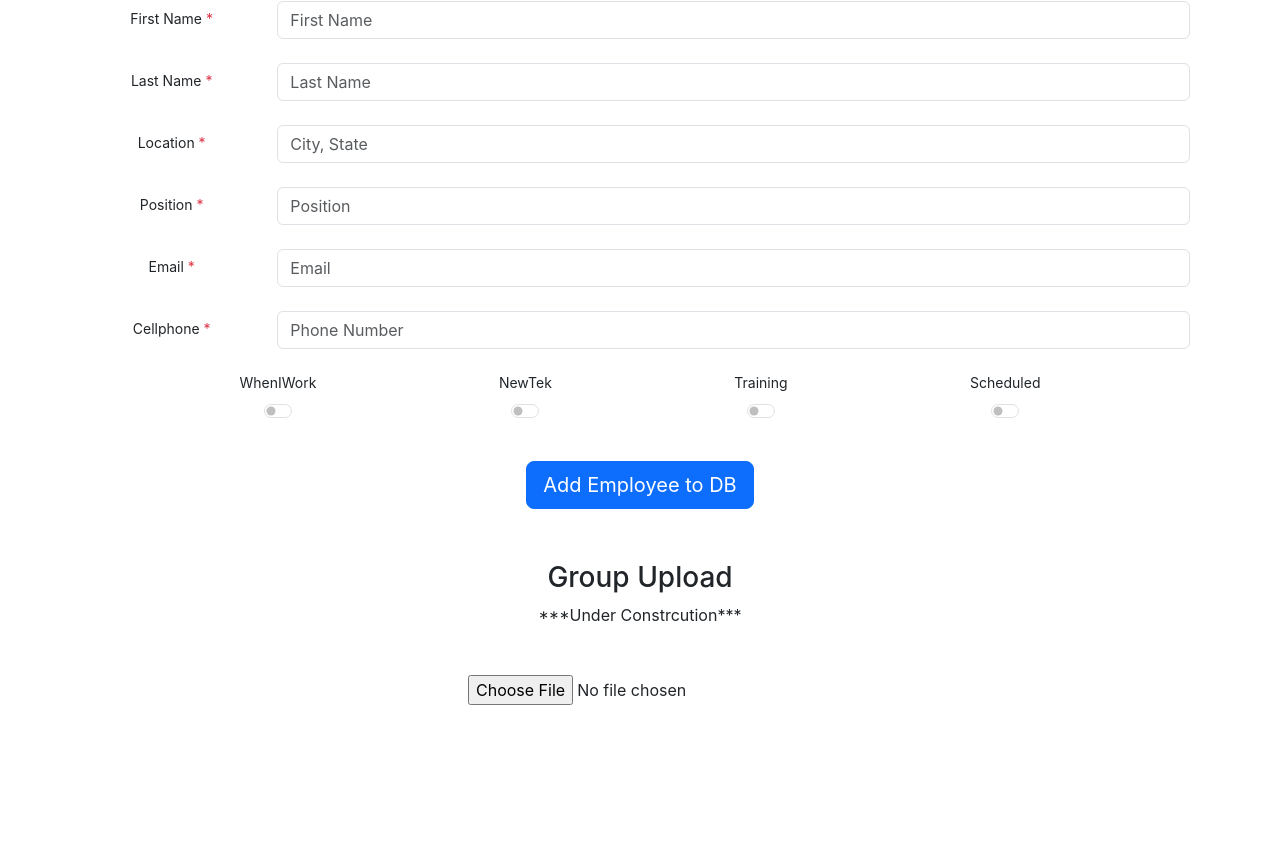
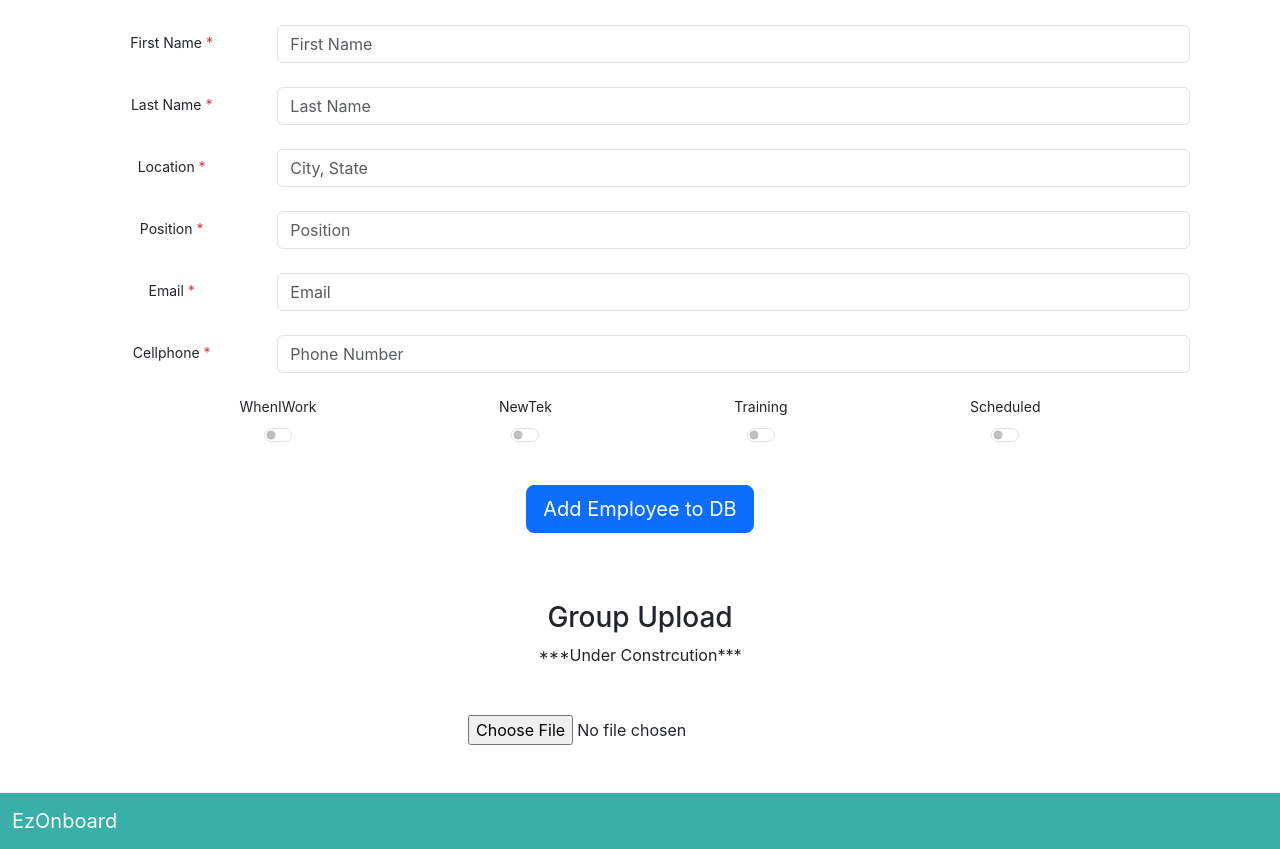
Before and after one commit to jkor2/EasyOnboard, a React (Create React App) app in the folder frontend/: page /upload in a window 1280 px wide. Shown: the part 212-1061 px from the top of the page. Before the commit the page ends 917 px from the top, so only its background shows below. Built offline with nearby package versions, Linux system fonts and the light colour scheme; no server answers.

Commit message:
UI Updates

```diff
--- a/frontend/src/App.css
+++ b/frontend/src/App.css
@@ -40,3 +40,13 @@
 .bg-custom-css{
   background: #3aaFa9;
 }
+/* Hide scrollbar for Chrome, Safari and Opera */
+*::-webkit-scrollbar {
+  display: none;
+}
+
+/* Hide scrollbar for IE, Edge and Firefox */
+*{
+  -ms-overflow-style: none;  /* IE and Edge */
+  scrollbar-width: none;  /* Firefox */
+}
--- a/frontend/src/components/home.js
+++ b/frontend/src/components/home.js
@@ -4,6 +4,7 @@ import Table from "react-bootstrap/Table";
 import Header from "./reuse/header";
 import "../App.css";
 import RenderStatusButton from "./reuse/statusChangeButton"; // For changing the status of employee
+import Footer from "./reuse/footer";
 
 function Home() {
   // Employee Data State
@@ -41,7 +42,7 @@ function Home() {
   };
 
   return (
-    <>
+    <div style={{ display: "flex", flexDirection: "column", minHeight: "100vh" }}>
     {Header(1)}
     <Container fluid className="mb-3">
       <h1>Employee Overview</h1>
@@ -68,7 +69,11 @@ function Home() {
         ""
       )}
     </Container>
-    </>
+
+    <div style={{ marginTop: "auto" }}>
+      <Footer />
+    </div>
+  </div>
 );
 }
 
--- /dev/null
+++ b/frontend/src/components/reuse/footer.js
@@ -0,0 +1,23 @@
+import React from "react";
+import Container from "react-bootstrap/esm/Container";
+import Navbar from "react-bootstrap/Navbar";
+
+function Footer() {
+  return (
+    <>
+      <Navbar
+        key={"sm"}
+        expand={"sm"}
+        className="text-light bg-custom-css mt-5"
+      >
+        <Container fluid className="text-light">
+          <Navbar.Brand href="#" className="text-light">
+            EzOnboard
+          </Navbar.Brand>
+        </Container>
+      </Navbar>
+    </>
+  );
+}
+
+export default Footer;
--- a/frontend/src/components/reuse/header.js
+++ b/frontend/src/components/reuse/header.js
@@ -37,7 +37,7 @@ function Header(location) {
               <Offcanvas.Title
                 id={`offcanvasNavbarDropdown-expand-sm text-light`}
               >
-                Offcanvas
+                EzOnboard
               </Offcanvas.Title>
             </Offcanvas.Header>
             <Offcanvas.Body className="text-light bg-custom-css">
--- a/frontend/src/components/upload.js
+++ b/frontend/src/components/upload.js
@@ -7,6 +7,9 @@ import Header from "./reuse/header";
 import "../App.css";
 import Container from "react-bootstrap/esm/Container";
 import { useNavigate } from "react-router-dom";
+import Alert from 'react-bootstrap/Alert';
+import Footer from "./reuse/footer";
+
 
 
 function Upload() {
@@ -51,7 +54,7 @@ function Upload() {
     const [switchValueSchedule, setSwitchValueSchedule] = React.useState(false);
 
     const handleSwitchChangeSchedule = (event) => {
-      console.log(switchValueSchedule)
+      setSwitchValueSchedule(event.target.checked)
       setNewEmployee((prev) => ({
         ...prev,
         "schedule": event.target.checked
@@ -73,9 +76,10 @@ function Upload() {
 
     })
 
-    const [resStatus, setResStatus] = React.useState(null)
+    const [resStatus, setResStatus] = React.useState(false)
 
     const handleChange = (event) => {
+      setResStatus(false)
       const {name, value} = event.target
 
       setNewEmployee((prev) => ({
@@ -96,7 +100,8 @@ function Upload() {
         .then((res) => res.json())
         .then((res) => {
           if (res.status === 200) {
-            alert(res.response);
+            setResStatus(res.response)
+            setTimeout(window.location.reload(), 10000)
           } else {
             alert("Account already exists!");
           }
@@ -108,9 +113,16 @@ function Upload() {
 
     return (
       <>
+          <div style={{ display: "flex", flexDirection: "column", minHeight: "100vh" }}>
+
         {Header(5)}
         <Container className="mb-5"><h1>Employee Upload</h1></Container>
-        <span className="text-danger">*</span> <span>Required Fields</span>
+        <div><span className="text-danger">*</span> <span>Required Fields</span></div>
+        <Container className=" mt-3 d-flex w-100 justify-content-center">
+        {resStatus ? <Alert key="success" variant="success" className="d-flex w-50 justify-content-center">{resStatus}</Alert> : ""}
+        </Container>
+
+
 
         <Container >
         <Form className="mt-3" method="POST" onSubmit={handleIndividualUpload}>
@@ -232,6 +244,10 @@ function Upload() {
       </form>
     </div>
 
+
+      <Footer/>
+
+</div>
       </>
     );
   }
--- a/frontend/src/index.css
+++ b/frontend/src/index.css
@@ -11,3 +11,13 @@ code {
   font-family: source-code-pro, Menlo, Monaco, Consolas, 'Courier New',
     monospace;
 }
+/* Hide scrollbar for Chrome, Safari and Opera */
+.example::-webkit-scrollbar {
+  display: none;
+}
+
+/* Hide scrollbar for IE, Edge and Firefox */
+.example {
+  -ms-overflow-style: none;  /* IE and Edge */
+  scrollbar-width: none;  /* Firefox */
+}
```
Lines whose indentation alone changed are shown as unchanged.
